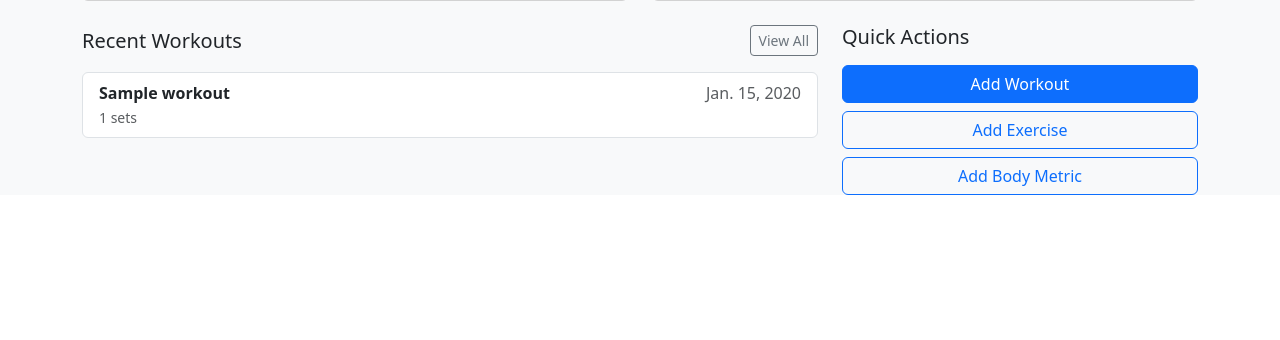
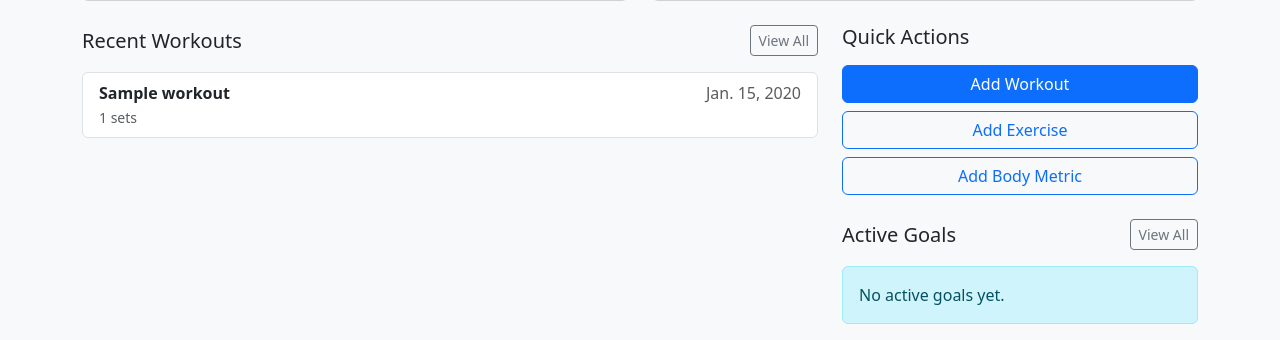
Before and after one commit to vfb-dev/minifit, a Django app: page / in a window 1280 px wide. Shown: the part 723-1063 px from the top of the page. Before the commit the page ends 918 px from the top, so only its background shows below. Run offline with Django 5.2, Linux system fonts and the light colour scheme; a user stored in the database is signed in; tables that the repository leaves empty hold one stand-in row (values such as "Sample post").

Commit message:
better dashboard insights

```diff
--- a/templates/tracker/dashboard.html
+++ b/templates/tracker/dashboard.html
@@ -126,6 +126,34 @@
             <a href="{% url 'tracker:exercise_create' %}" class="btn btn-outline-primary">Add Exercise</a>
             <a href="{% url 'tracker:body_metric_create' %}" class="btn btn-outline-primary">Add Body Metric</a>
         </div>
+
+        <div class="mt-4">
+            <div class="d-flex justify-content-between align-items-center mb-3">
+                <h2 class="h5 mb-0">Active Goals</h2>
+                <a href="{% url 'tracker:goal_list' %}" class="btn btn-outline-secondary btn-sm">View All</a>
+            </div>
+
+            {% if active_goal_list %}
+                <div class="list-group">
+                    {% for goal in active_goal_list %}
+                        <div class="list-group-item">
+                            <strong>{{ goal.title }}</strong>
+                            <div class="text-muted small">
+                                {{ goal.get_goal_type_display }}
+                                {% if goal.target_value %}
+                                    · {{ goal.target_value }} {{ goal.unit }}
+                                {% endif %}
+                                {% if goal.deadline %}
+                                    · {{ goal.deadline }}
+                                {% endif %}
+                            </div>
+                        </div>
+                    {% endfor %}
+                </div>
+            {% else %}
+                <div class="alert alert-info">No active goals yet.</div>
+            {% endif %}
+        </div>
     </div>
 </div>
 
--- a/tracker/views.py
+++ b/tracker/views.py
@@ -40,6 +40,11 @@
     exercise_count = Exercise.objects.count()
     latest_metric = BodyMetric.objects.filter(user=request.user).first()
     active_goals = Goal.objects.filter(user=request.user, completed=False).count()
+    active_goal_list = (
+        Goal.objects
+        .filter(user=request.user, completed=False)
+        .order_by("deadline", "title")[:5]
+    )
 
     metrics = BodyMetric.objects.filter(user=request.user).order_by("date")[:20]
     weight_labels = [metric.date.strftime("%b %d") for metric in metrics]
@@ -71,6 +76,7 @@
             "exercise_count": exercise_count,
             "latest_metric": latest_metric,
             "active_goals": active_goals,
+            "active_goal_list": active_goal_list,
             "weight_labels": weight_labels,
             "weight_values": weight_values,
             "workout_week_labels": workout_week_labels,
```
